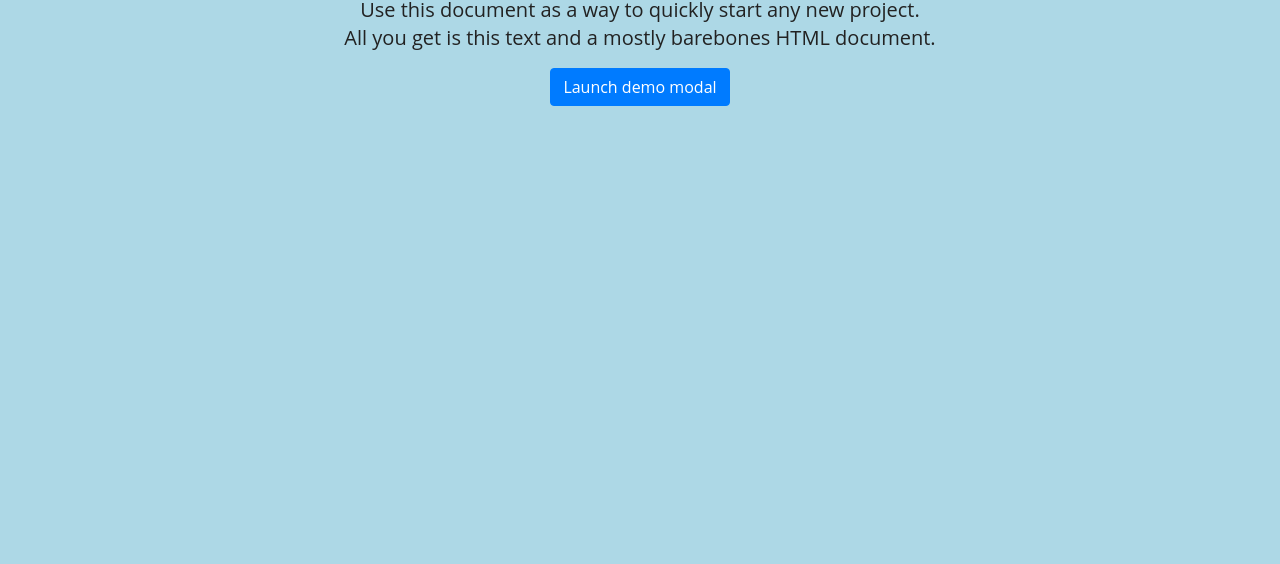
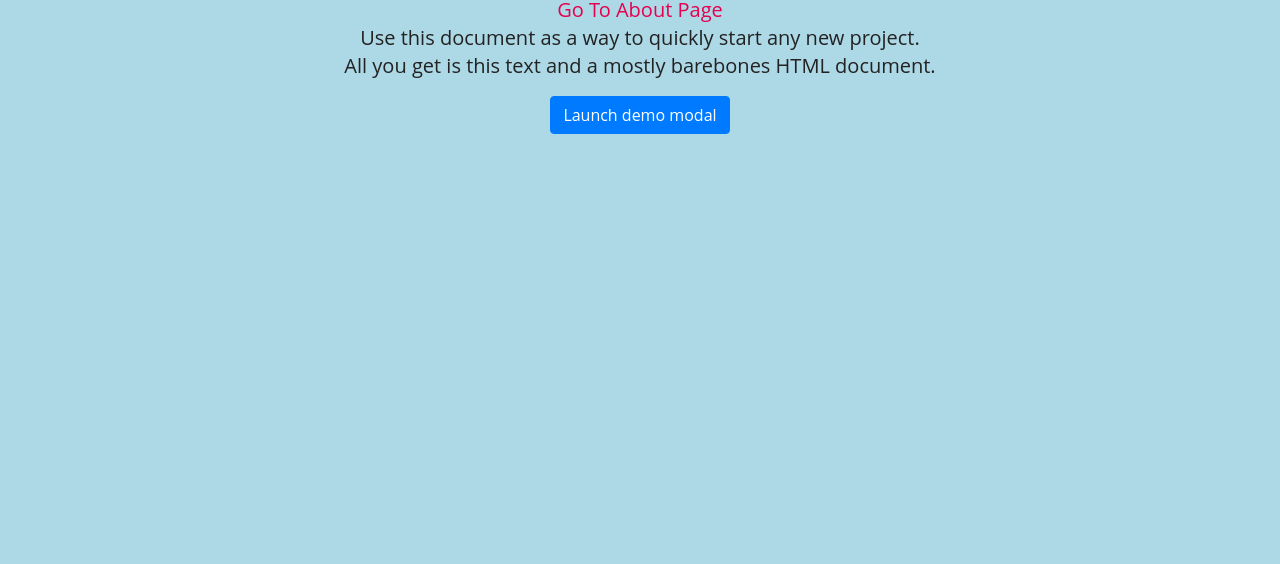
Before and after one commit to fullstackph/parcel-fe-template, a website built with Parcel: page src/index.html in a window 1280 px wide. Shown: the part 236-800 px from the top of the page. Built offline with nearby package versions, Linux system fonts and the light colour scheme; files whose address does not match are found by name; a web font is replaced by a local one.

Commit message:
fixed localhost issue, add cross page links on sample pages

```diff
--- a/package.json
+++ b/package.json
@@ -4,8 +4,7 @@
   "private": true,
   "license": "MIT",
   "scripts": {
-    "dev": "parcel src/*.html",
-    "dev:share": "parcel watch src/*.html --public-url ./ & npm run browsersync",
+    "dev": "parcel watch src/*.html --public-url ./ & npm run browsersync",
     "prebuild": "rm -rf dist",
     "build": "parcel build src/*.html --public-url ./",
     "browsersync": "node browsersync.js",
--- a/src/index.html
+++ b/src/index.html
@@ -75,6 +75,7 @@
               </div>
               <h1>Bootstrap starter template </h1>
               <h2>This is the homepage</h2>
+              <a href="/about.html">Go To About Page</a>
               <p>Use this document as a way to quickly start any new project.
                 <br> All you get is this text and a mostly barebones HTML document.</p>
               <div>
```
Also changed, not shown: src/about.html (+1 -0 lines).
